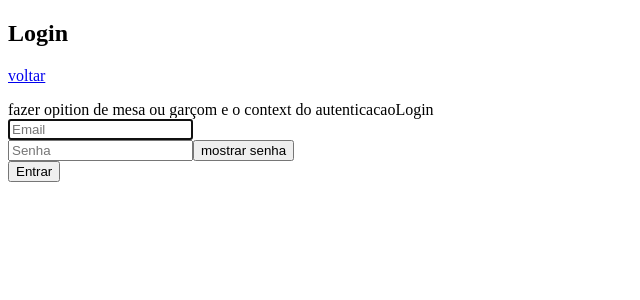
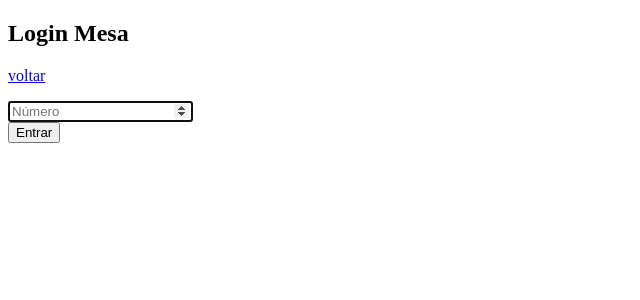
Before and after one commit to DhiegoFernandes/DigitalMenu-WEB, a React (Vite) app in the folder frontend/: page /loginmesa in a window 1280 px wide. Shown: the top 300 px of the page, without its empty margins (0-640 px from the left). Built offline with nearby package versions, Linux system fonts and the light colour scheme.

Commit message:
consertando variáveis, pagina LoginMesa

```diff
--- a/frontend/src/pages/LoginAtendente.jsx
+++ b/frontend/src/pages/LoginAtendente.jsx
@@ -3,7 +3,7 @@ import { Link } from "react-router-dom";
 
 function LoginAtendente() {
 
-  const [email, setEmail] = useState("");
+  const [nome, setNome] = useState("");
   const [senha, setSenha] = useState("");
   // const [usuario, setUsuario] = useState("mesa");
 
@@ -12,21 +12,18 @@ function LoginAtendente() {
   return (
     <>
       <div>
-        <h2>Login</h2>
+        <h2>Login Atendente</h2>
         <p><Link to="/">voltar</Link></p>
       </div>
-      <div>
-        fazer opition de mesa ou garçom e o context do autenticacaoLogin
-      </div>
       <form className="formulario">
-        <div className="email-e-senha">
+        <div className="nome-e-senha">
           <input
             autoFocus
-            value={email}
-            onChange={(e) => setEmail(e.target.value)}
-            placeholder="Email"
-            type="email"
-            className="email"
+            value={nome}
+            onChange={(e) => setNome(e.target.value)}
+            placeholder="Nome"
+            type="text"
+            className="nome"
           />
           <div>
             <input
@@ -64,7 +61,7 @@ function LoginAtendente() {
         <div className="botao-enviar">
           <button
             type="submit"
-            onClick={(e) => atenticacaoLogin(e, email, senha)}
+            onClick={(e) => atenticacaoLogin(e, nome, senha)}
           >
             Entrar
           </button>
--- a/frontend/src/pages/LoginMesa.jsx
+++ b/frontend/src/pages/LoginMesa.jsx
@@ -3,68 +3,29 @@ import { Link } from "react-router-dom";
 
 function LoginMesa() {
 
-  const [email, setEmail] = useState("");
-  const [senha, setSenha] = useState("");
-  // const [usuario, setUsuario] = useState("mesa");
-
-  const [tipoSenha, setTipoSenha] = useState("password");
+  const [numero, setNumero] = useState("");
 
   return (
     <>
       <div>
-        <h2>Login</h2>
+        <h2>Login Mesa</h2>
         <p><Link to="/">voltar</Link></p>
       </div>
-      <div>
-        fazer opition de mesa ou garçom e o context do autenticacaoLogin
-      </div>
       <form className="formulario">
-        <div className="email-e-senha">
+        <div className="numero">
           <input
             autoFocus
-            value={email}
-            onChange={(e) => setEmail(e.target.value)}
-            placeholder="Email"
-            type="email"
-            className="email"
+            value={numero}
+            onChange={(e) => setNumero(e.target.value)}
+            placeholder="Número"
+            type="number"
+            className="numero"
           />
-          <div>
-            <input
-              value={senha}
-              onChange={(e) => setSenha(e.target.value)}
-              placeholder="Senha"
-              className="senha"
-              type={tipoSenha}
-            />
-            {tipoSenha === "password" ? (
-              <button
-                className="botao-mostraSenha"
-                type="button"
-                onClick={(e) => {
-                  e.preventDefault();
-                  setTipoSenha("text")
-                }}
-              >
-                mostrar senha
-              </button>
-            ) : (
-              <button
-                className="botao-escondeSenha"
-                type="button"
-                onClick={(e) => {
-                  e.preventDefault();
-                  setTipoSenha("password")
-                }}
-              >
-                esconder senha
-              </button>
-            )}
-          </div>
         </div>
         <div className="botao-enviar">
           <button
             type="submit"
-            onClick={(e) => atenticacaoLogin(e, email, senha)}
+            onClick={(e) => atenticacaoLogin(e, numero)}
           >
             Entrar
           </button>
```
